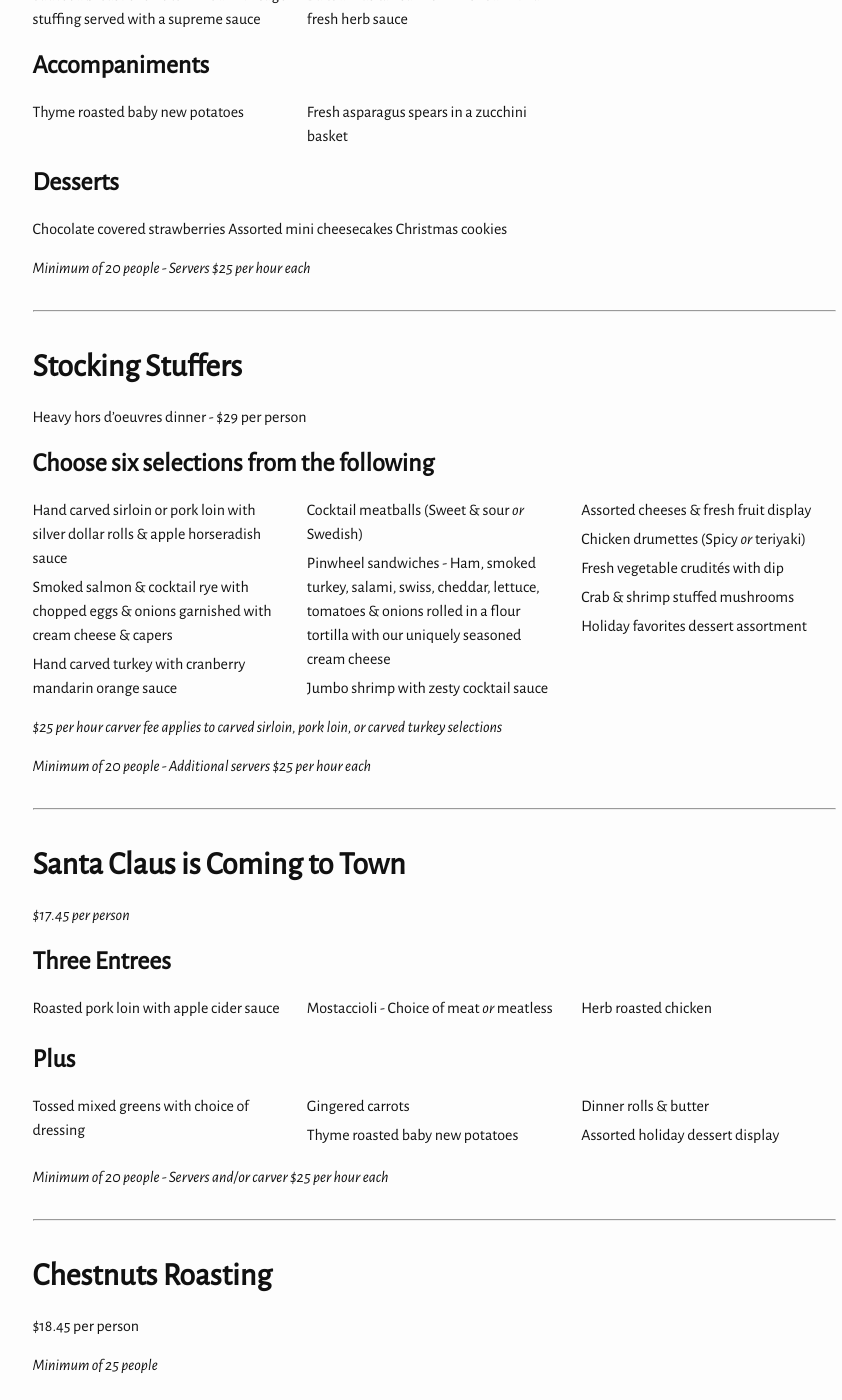
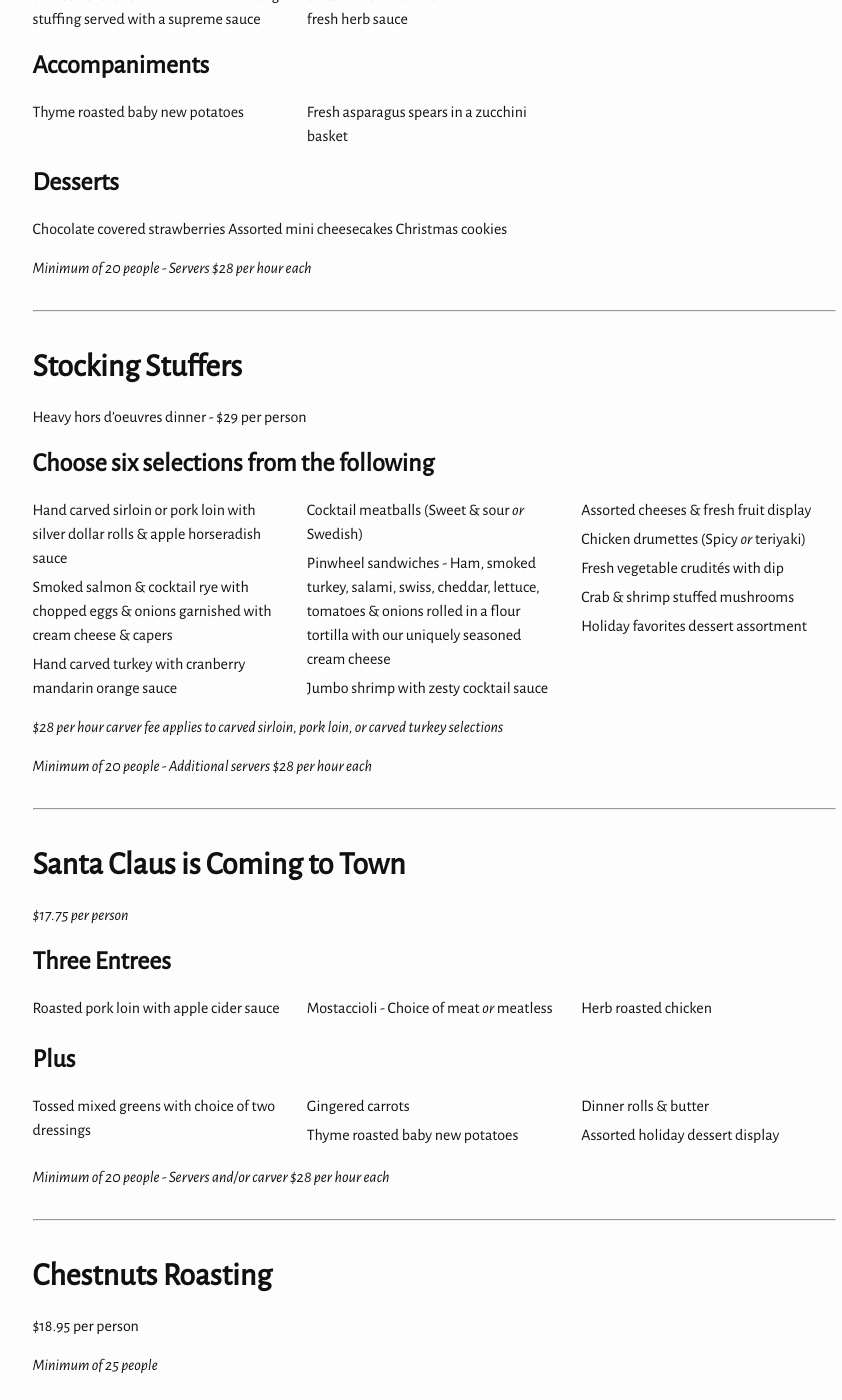
Before and after one commit to kmorrell27/UpperCrustCatering, a Jekyll site: the page built from specials/christmas.md, in a window 1280 px wide and 1400 px high, scrolled down 643 px. Shown: the whole window, without its empty margins (206-1048 px from the left). Built offline with Jekyll 4.4.1, drawn with Linux system fonts in a browser that asks for light colours; some of the changed text lies outside the part shown.

```diff
--- a/_includes/header.html
+++ b/_includes/header.html
@@ -20,7 +20,7 @@
           <a class="page-link" href="{{ site.baseurl }}/about/">About</a>
           <a class="page-link" href="{{ site.baseurl }}/menus/">Menus</a>
           <a class="page-link" href="{{ site.baseurl }}/themed-menus/">Themed Menus</a>
-          <a class="page-link" href="{{ site.baseurl }}/specials/thanksgiving/">Thanksgiving Special</a>
+          <a class="page-link" href="{{ site.baseurl }}/specials/christmas/">Christmas Specials</a>
           <a class="page-link" href="{{ site.baseurl }}/contact-us/">Contact Us</a>
       </div>
     </nav>
--- a/specials/christmas.md
+++ b/specials/christmas.md
@@ -37,7 +37,7 @@
 Assorted mini cheesecakes
 Christmas cookies
 
-*Minimum of 20 people - Servers $25 per hour each*
+*Minimum of 20 people - Servers $28 per hour each*
 
 * * *
 
@@ -63,16 +63,16 @@
 - Crab & shrimp stuffed mushrooms
 - Holiday favorites dessert assortment
 
-*$25 per hour carver fee applies to carved sirloin, pork loin, or carved
+*$28 per hour carver fee applies to carved sirloin, pork loin, or carved
 turkey selections*
 
-*Minimum of 20 people - Additional servers $25 per hour each*
+*Minimum of 20 people - Additional servers $28 per hour each*
 
 * * *
 
 ## Santa Claus is Coming to Town
 
-*$17.45 per person*
+*$17.75 per person*
 
 ### Three Entrees
 
@@ -82,19 +82,19 @@
 
 ### Plus
 
-- Tossed mixed greens with choice of dressing
+- Tossed mixed greens with choice of two dressings
 - Gingered carrots
 - Thyme roasted baby new potatoes
 - Dinner rolls & butter
 - Assorted holiday dessert display
 
-*Minimum of 20 people - Servers and/or carver $25 per hour each*
+*Minimum of 20 people - Servers and/or carver $28 per hour each*
 
 * * *
 
 ## Chestnuts Roasting
 
-$18.45 per person
+$18.95 per person
 
 *Minimum of 25 people*
 
@@ -112,15 +112,15 @@
 - Dinner rolls & butter
 - Assorted holiday dessert display
 
-*Servers and/or carver $25 per hour each*
+*Servers and/or carver $28 per hour each*
 
 * * *
 
 ## Christmas Eve Menu
 
-$13.95 per person for parties of 10 or larger
+$14.25 per person for parties of 10 or larger
 
-$15.95 per person for parties fewer than 10
+$16.25 per person for parties fewer than 10
 
 ### Your Choice of Two Entrees
 
```
Also changed, not shown: other parts of specials/christmas.md (+3 -3 lines).
